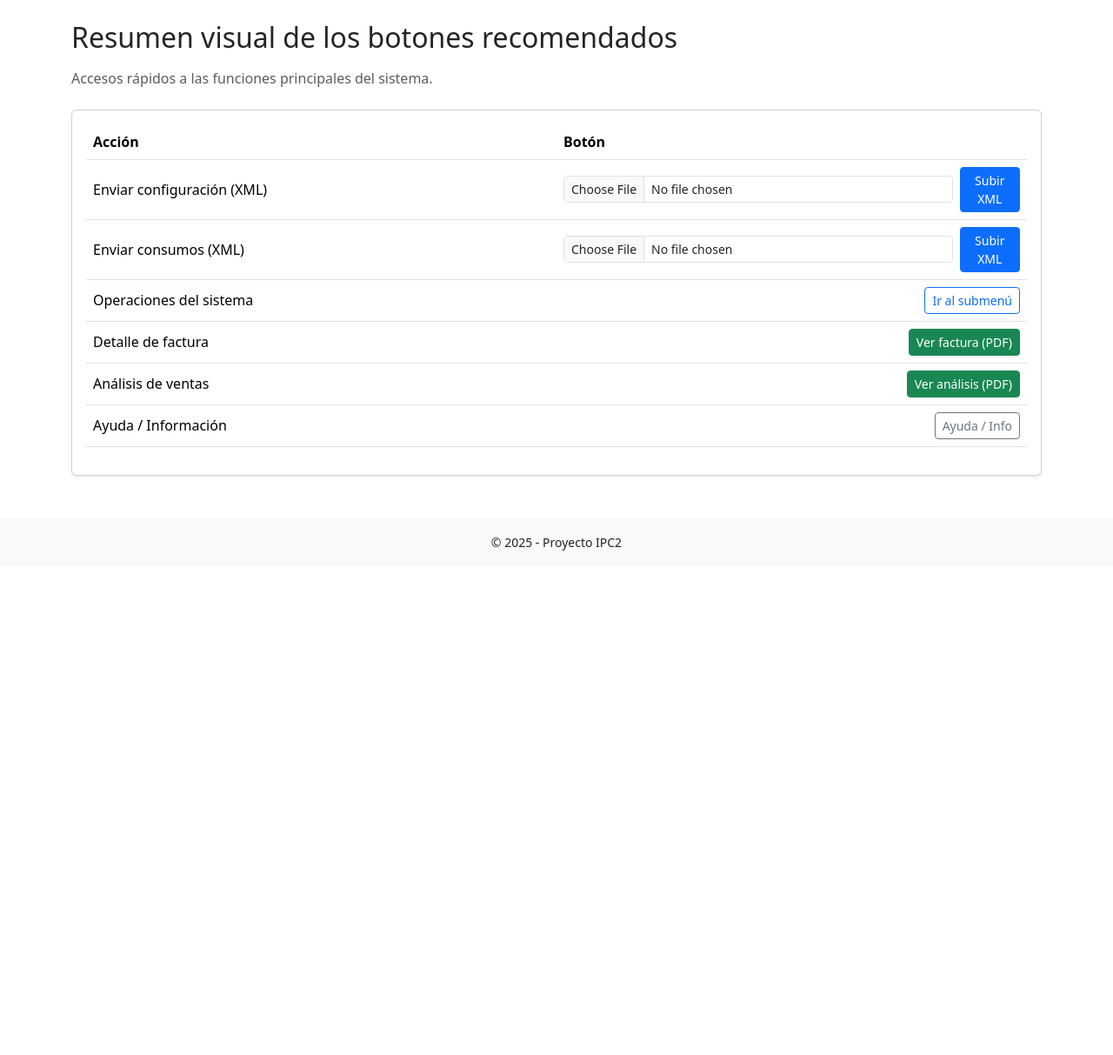
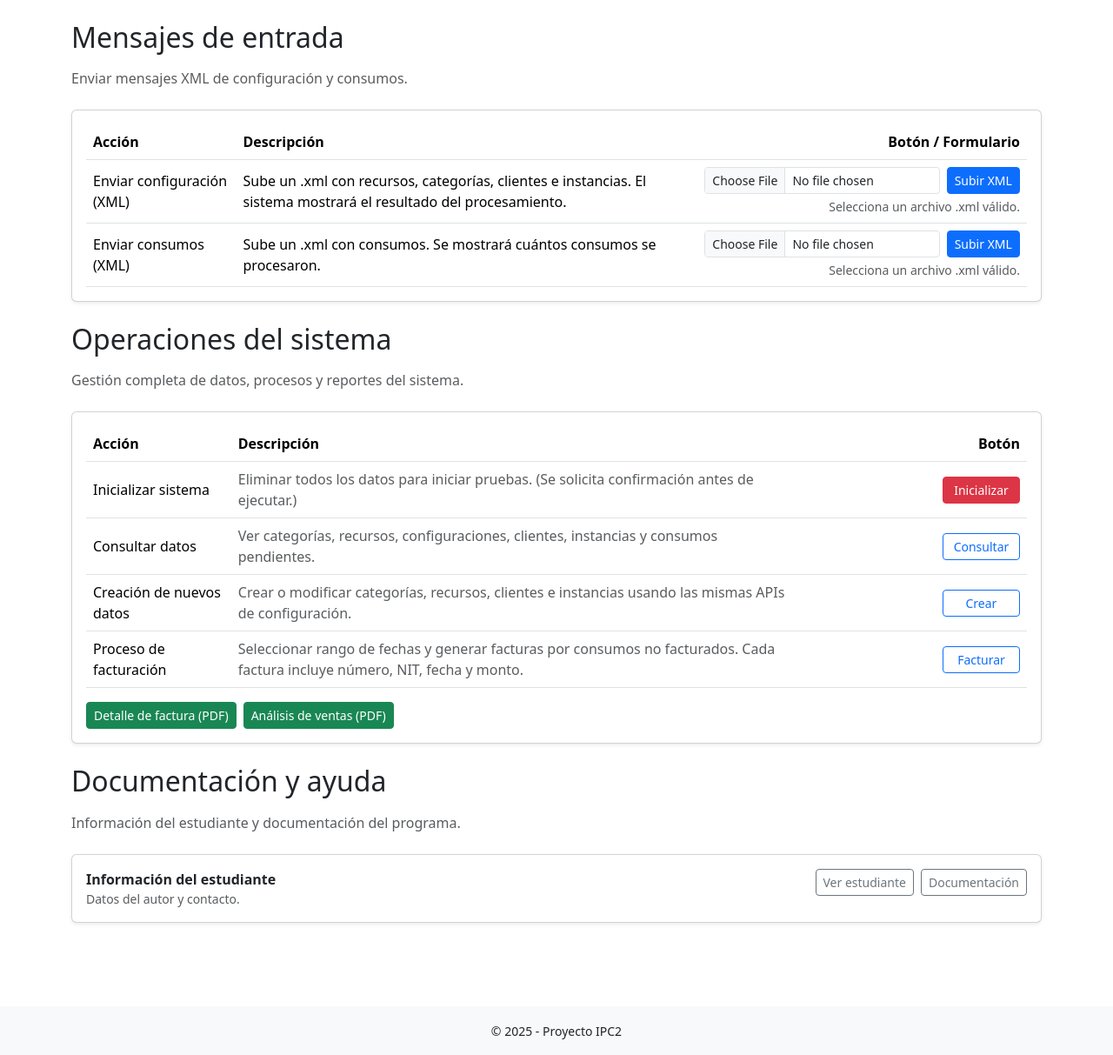
Before and after one commit to SelvinChuquiej/IPC2_Proyecto3_202405516, a Django app: page / in a window 1280 px wide. Shown: the part 106-1319 px from the top of the page at 87% size. Before the commit the page ends 739 px from the top, so only its background shows below. Run offline with Django 5.2, Linux system fonts and the light colour scheme.

Commit message:
Modificacion de la interfaz de usuario

```diff
--- a/IPC2_Proyecto3_202405516/Front/view/app/templates/index.html
+++ b/IPC2_Proyecto3_202405516/Front/view/app/templates/index.html
@@ -1,6 +1,5 @@
 {% extends "base.html" %}
 {% block content %}
-<!-- Mensajes (poner arriba para que siempre se vean) -->
 {% if messages %}
 <div class="mb-3">
     {% for message in messages %}
@@ -14,61 +13,46 @@
 
 <div class="row">
     <div class="col-12">
-        <h2 class="mb-3">Resumen visual de los botones recomendados</h2>
-        <p class="text-muted mb-4">Accesos rápidos a las funciones principales del sistema.</p>
-        <div class="card shadow-sm">
+        <h2 class="mb-3">Mensajes de entrada</h2>
+        <p class="text-muted mb-4">Enviar mensajes XML de configuración y consumos.</p>
+
+        <div class="card shadow-sm mb-4">
             <div class="card-body">
                 <div class="table-responsive">
-                    <table class="table align-middle">
+                    <table class="table align-middle mb-0">
                         <thead>
-                            <tr >
+                            <tr>
                                 <th>Acción</th>
-                                <th>Botón</th>
+                                <th>Descripción</th>
+                                <th style="width: 35%;" class="text-end">Botón / Formulario</th>
                             </tr>
                         </thead>
                         <tbody>
                             <tr>
                                 <td>Enviar configuración (XML)</td>
-                                <td class="text-end w-50">
-                                    <form action="{% url 'enviar_configuracion' %}" method="post" enctype="multipart/form-data" class="d-flex justify-content-end align-items-center gap-2">
+                                <td>Sube un .xml con recursos, categorías, clientes e instancias. El sistema mostrará el resultado del procesamiento.</td>
+                                <td class="text-end">
+                                    <form action="{% url 'enviar_configuracion' %}" method="post" enctype="multipart/form-data" class="d-flex justify-content-end align-items-center gap-2" aria-label="Formulario subir configuración">
                                         {% csrf_token %}
-                                        <input type="file" name="xml_file_config" accept=".xml,application/xml" class="form-control form-control-sm" required aria-label="Seleccionar archivo XML de configuración">
-                                        <button type="submit" class="btn btn-primary btn-sm" style="width: 15%;">Subir XML</button>
+                                        <label class="visually-hidden" for="xml_file_config">Archivo XML de configuración</label>
+                                        <input id="xml_file_config" type="file" name="xml_file_config" accept=".xml,application/xml" class="form-control form-control-sm" required>
+                                        <button type="submit" class="btn btn-primary btn-sm" style="width: 30%;">Subir XML</button>
                                     </form>
+                                    <div class="form-text small text-end mt-1">Selecciona un archivo .xml válido.</div>
                                 </td>
                             </tr>
+
                             <tr>
                                 <td>Enviar consumos (XML)</td>
+                                <td>Sube un .xml con consumos. Se mostrará cuántos consumos se procesaron.</td>
                                 <td class="text-end">
-                                    <form action="{% url 'enviar_consumos' %}" method="post" enctype="multipart/form-data" class="d-flex justify-content-end align-items-center gap-2">
+                                    <form action="{% url 'enviar_consumos' %}" method="post" enctype="multipart/form-data" class="d-flex justify-content-end align-items-center gap-2" aria-label="Formulario subir consumos">
                                         {% csrf_token %}
-                                        <input type="file" name="xml_file_consumos" accept=".xml,application/xml" class="form-control form-control-sm" required aria-label="Seleccionar archivo XML de consumos">
-                                        <button type="submit" class="btn btn-primary btn-sm" style="width: 15%;">Subir XML</button>
+                                        <label class="visually-hidden" for="xml_file_consumos">Archivo XML de consumos</label>
+                                        <input id="xml_file_consumos" type="file" name="xml_file_consumos" accept=".xml,application/xml" class="form-control form-control-sm" required>
+                                        <button type="submit" class="btn btn-primary btn-sm" style="width: 30%;">Subir XML</button>
                                     </form>
-                                </td>
-                            </tr>
-                            <tr>
-                                <td>Operaciones del sistema</td>
-                                <td class="text-end">
-                                    <a href="/system-operations" class="btn btn-outline-primary btn-sm" role="button" aria-label="Operaciones del sistema">Ir al submenú</a>
-                                </td>
-                            </tr>
-                            <tr>
-                                <td>Detalle de factura</td>
-                                <td class="text-end">
-                                    <a href="/invoice-detail" target="_blank" class="btn btn-success btn-sm" role="button" aria-label="Detalle de factura (PDF)">Ver factura (PDF)</a>
-                                </td>
-                            </tr>
-                            <tr>
-                                <td>Análisis de ventas</td>
-                                <td class="text-end">
-                                    <a href="/sales-analysis" target="_blank" class="btn btn-success btn-sm" role="button" aria-label="Análisis de ventas (PDF)">Ver análisis (PDF)</a>
-                                </td>
-                            </tr>
-                            <tr>
-                                <td>Ayuda / Información</td>
-                                <td class="text-end">
-                                    <a href="/help" class="btn btn-outline-secondary btn-sm" role="button" aria-label="Ayuda e información">Ayuda / Info</a>
+                                    <div class="form-text small text-end mt-1">Selecciona un archivo .xml válido.</div>
                                 </td>
                             </tr>
                         </tbody>
@@ -76,6 +60,83 @@
                 </div>
             </div>
         </div>
+
+        <h2 class="mb-3">Operaciones del sistema</h2>
+        <p class="text-muted mb-4">Gestión completa de datos, procesos y reportes del sistema.</p>
+
+        <div class="card shadow-sm mb-4">
+            <div class="card-body">
+                <div class="table-responsive">
+                    <table class="table align-middle mb-0">
+                        <thead>
+                            <tr>
+                                <th>Acción</th>
+                                <th>Descripción</th>
+                                <th class="text-end" style="width: 25%;">Botón</th>
+                            </tr>
+                        </thead>
+                        <tbody>
+                            <tr>
+                                <td>Inicializar sistema</td>
+                                <td class="text-muted">Eliminar todos los datos para iniciar pruebas. (Se solicita
+                                    confirmación antes de ejecutar.)</td>
+                                <td class="text-end">
+                                    <form action="" method="post"onsubmit="return confirm('¿Eliminar todos los datos y reiniciar el sistema? Esta acción es irreversible.');" class="d-inline" aria-label="Inicializar sistema">
+                                        {% csrf_token %}
+                                        <button type="submit" class="btn btn-danger btn-sm" style="width: 35%;">Inicializar</button>
+                                    </form>
+                                </td>
+                            </tr>
+
+                            <tr>
+                                <td>Consultar datos</td>
+                                <td class="text-muted">Ver categorías, recursos, configuraciones, clientes, instancias y consumos pendientes.</td>
+                                <td class="text-end">
+                                    <a href="" class="btn btn-outline-primary btn-sm" style="width: 35%;">Consultar</a>
+                                </td>
+                            </tr>
+
+                            <tr>
+                                <td>Creación de nuevos datos</td>
+                                <td class="text-muted">Crear o modificar categorías, recursos, clientes e instancias usando las mismas APIs de configuración.</td>
+                                <td class="text-end">
+                                    <a href="" class="btn btn-outline-primary btn-sm" style="width: 35%;">Crear</a>
+                                </td>
+                            </tr>
+
+                            <tr>
+                                <td>Proceso de facturación</td>
+                                <td class="text-muted">Seleccionar rango de fechas y generar facturas por consumos no facturados. Cada factura incluye número, NIT, fecha y monto.</td>
+                                <td class="text-end">
+                                    <a href="" class="btn btn-outline-primary btn-sm" style="width: 35%;">Facturar</a>
+                                </td>
+                            </tr>
+                        </tbody>
+                    </table>
+                </div>
+
+                <div class="mt-3 d-flex flex-wrap gap-2">
+                    <a href="" target="_blank" class="btn btn-success btn-sm">Detalle de factura (PDF)</a>
+                    <a href="" target="_blank" class="btn btn-success btn-sm">Análisis de ventas (PDF)</a>
+                </div>
+            </div>
+        </div>
+
+        <h2 class="mb-3">Documentación y ayuda</h2>
+        <p class="text-muted mb-4">Información del estudiante y documentación del programa.</p>
+
+        <div class="card shadow-sm mb-5">
+            <div class="card-body d-flex flex-column flex-md-row justify-content-between align-items-start gap-3">
+                <div>
+                    <strong>Información del estudiante</strong>
+                    <div class="text-muted small">Datos del autor y contacto.</div>
+                </div>
+                <div class="d-flex gap-2">
+                    <a href="" class="btn btn-outline-secondary btn-sm">Ver estudiante</a>
+                    <a href="" class="btn btn-outline-secondary btn-sm">Documentación</a>
+                </div>
+            </div>
+        </div>
     </div>
 </div>
 {% endblock %}
```
